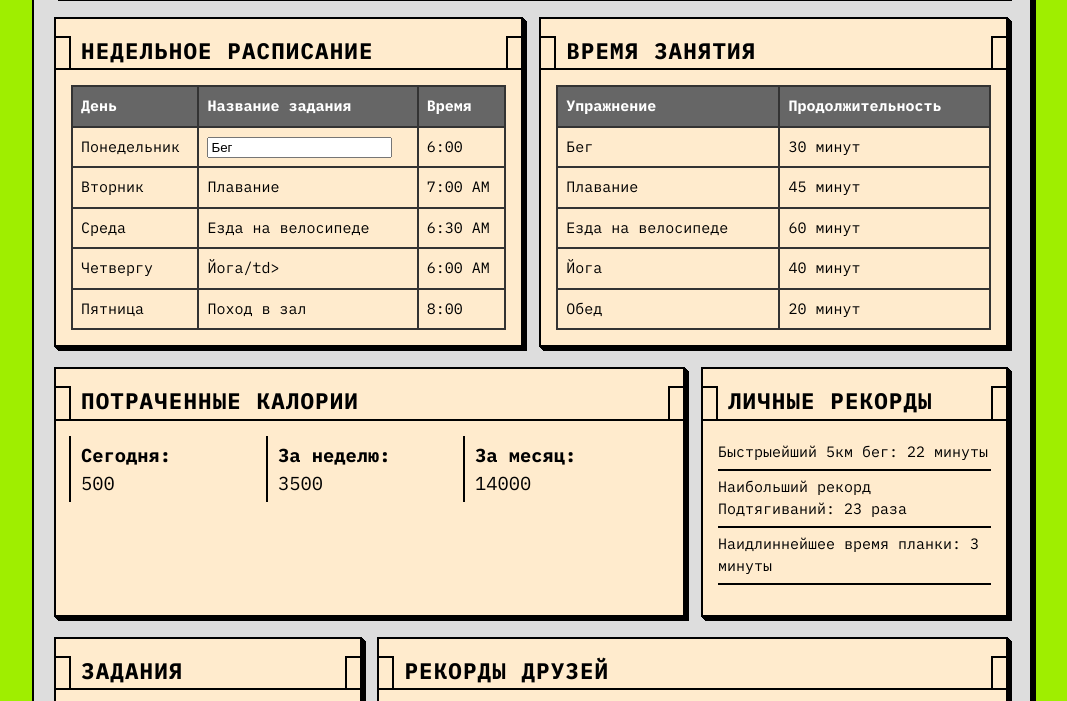
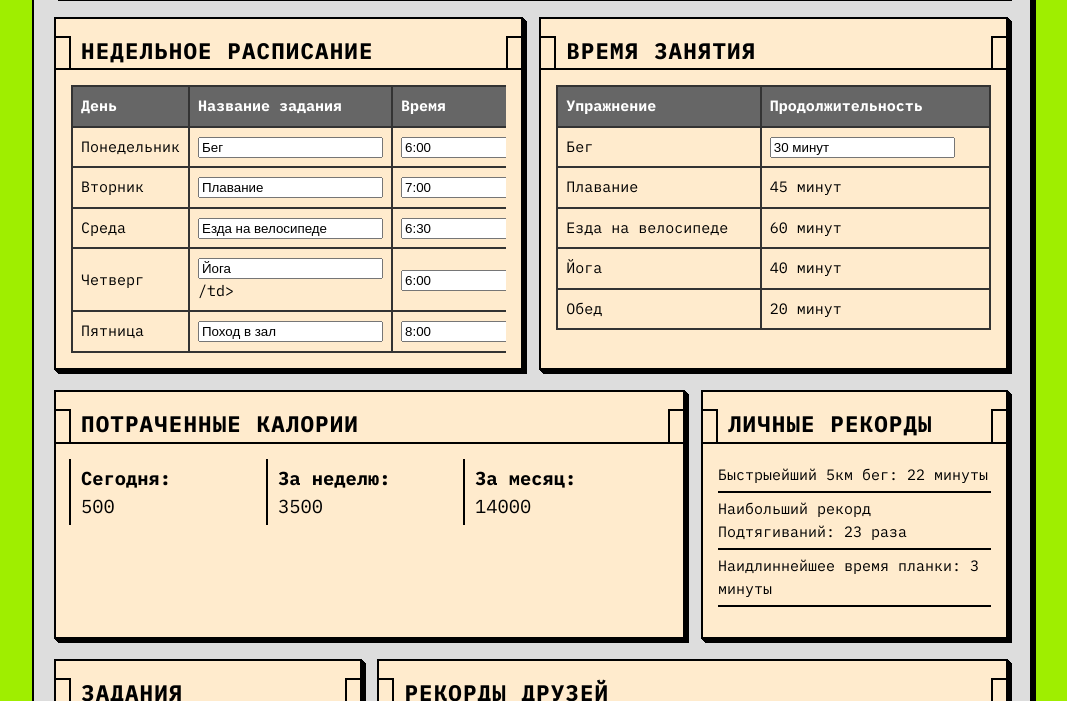
Before and after one commit to A1Schann/doneit, a plain HTML site: page index.html in a window 1280 px wide. Shown: the part 791-1492 px from the top of the page, without its empty margins (108-1175 px from the left). Drawn offline with Linux system fonts and the light colour scheme.

Commit message:
Update index.html

```diff
--- a/index.html
+++ b/index.html
@@ -64,27 +64,27 @@
        <tr>
         <td>Понедельник</td>
         <td> <input type="text" name="input" value="Бег" /></td>
-        <td>6:00</td>
+        <td><input type="text" name="input" value="6:00" /></td>
        </tr>
        <tr>
         <td>Вторник</td>
-        <td>Плавание</td>
-        <td>7:00 AM</td>
+        <td><input type="text" name="input" value="Плавание" /></td>
+        <td><input type="text" name="input" value="7:00" /></td>
        </tr>
        <tr>
         <td>Среда</td>
-        <td>Езда на велосипеде</td>
-        <td>6:30 AM</td>
+        <td><input type="text" name="input" value="Езда на велосипеде" /></td>
+        <td><input type="text" name="input" value="6:30" /></td>
        </tr>
        <tr>
-        <td>Четвергy</td>
-        <td>Йога/td>
-        <td>6:00 AM</td>
+        <td>Четверг</td>
+        <td><input type="text" name="input" value="Йога" />/td>
+        <td><input type="text" name="input" value="6:00" /></td>
        </tr>
        <tr>
         <td>Пятница</td>
-        <td>Поход в зал</td>
-        <td>8:00 </td>
+        <td><input type="text" name="input" value="Поход в зал" /></td>
+        <td><input type="text" name="input" value="8:00" /> </td>
        </tr>
       </table>
      </div>
@@ -100,7 +100,7 @@
        </tr>
        <tr>
         <td>Бег</td>
-        <td>30 минут</td>
+        <td><input type="text" name="input" value="30 минут" /></td>
        </tr>
        <tr>
         <td>Плавание</td>
```
